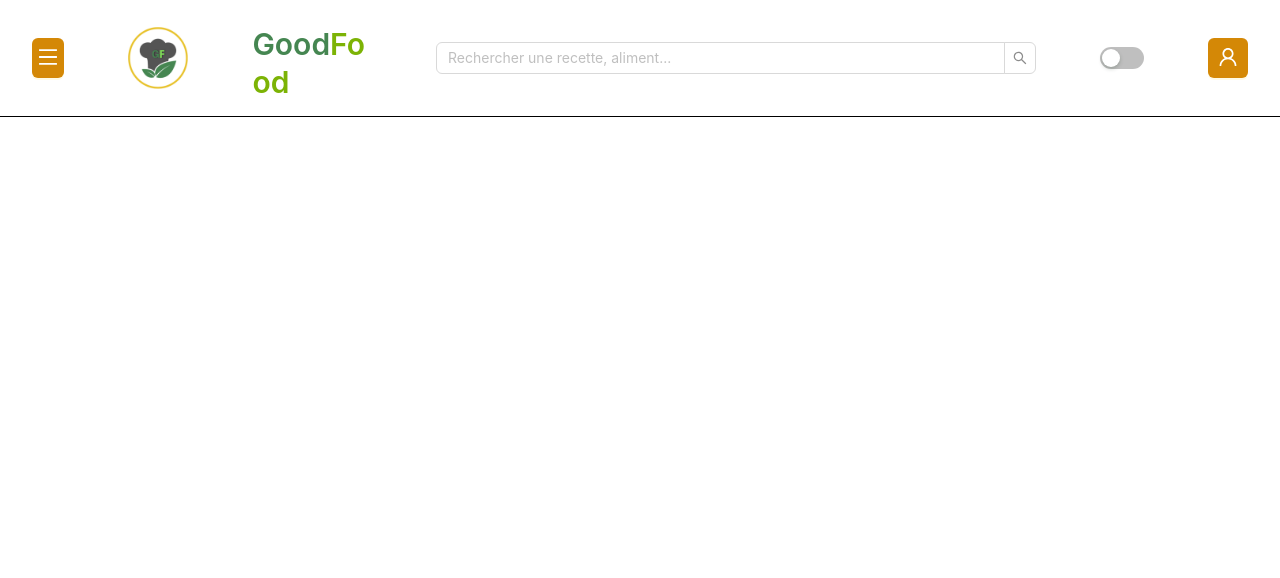
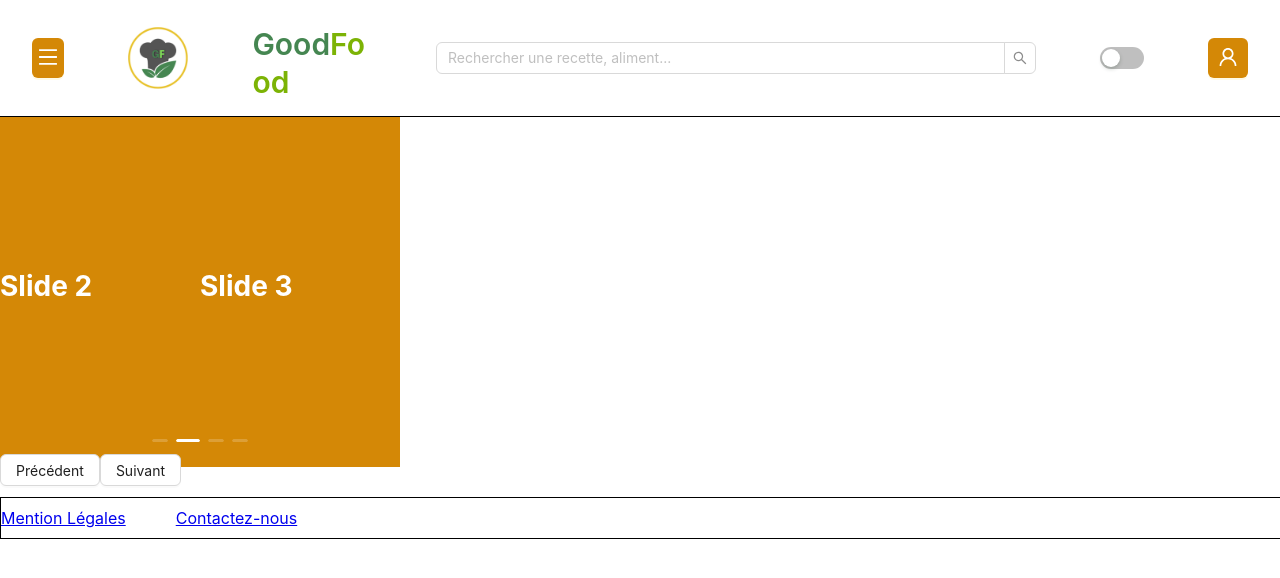
Before and after one commit to Dorian-Guignard/GoodFoodFront, a React (Create React App) app in the folder goodfood/: page / in a window 1280 px wide. Shown: the top 578 px of the page. Built offline with nearby package versions, Linux system fonts and the light colour scheme.

Commit message:
carousel and footer 2

```diff
--- a/goodfood/src/App/App.css
+++ b/goodfood/src/App/App.css
@@ -1,4 +1,5 @@
 .App {
+  height: 100%;
   display: flex;
   flex-direction: column;
   align-items: center;
--- a/goodfood/src/App/App.js
+++ b/goodfood/src/App/App.js
@@ -1,6 +1,8 @@
 
 import { ConfigProvider } from "antd";
 import MenuHeader from "../MenuHeader/MenuHeader";
+import HomeCarousel from "../HomeCarousel/HomeCarousel";
+import Footer from "../Footer/Footer";
 
 
 function App() {
@@ -14,6 +16,9 @@ function App() {
           }}
         >
     <MenuHeader/>
+    <HomeCarousel/>
+    <Footer/>
+
     </ConfigProvider>
   );
 }
--- a/goodfood/src/HomeCarousel/HomeCarousel.css
+++ b/goodfood/src/HomeCarousel/HomeCarousel.css
@@ -2,7 +2,6 @@
 
     width: 400px;
     height: 350px;
-
     background-color: #D48806;
 
 
--- a/goodfood/src/index.css
+++ b/goodfood/src/index.css
@@ -5,6 +5,7 @@ body {
     sans-serif;
   -webkit-font-smoothing: antialiased;
   -moz-osx-font-smoothing: grayscale;
+
 }
 
 code {
--- a/goodfood/src/index.js
+++ b/goodfood/src/index.js
@@ -3,11 +3,14 @@ import ReactDOM from 'react-dom/client';
 import './index.css';
 import App from '../src/App/App';
 import reportWebVitals from './reportWebVitals';
+import { BrowserRouter } from 'react-router-dom';
 
 const root = ReactDOM.createRoot(document.getElementById('root'));
 root.render(
   <React.StrictMode>
+    <BrowserRouter>
     <App />
+    </BrowserRouter>
   </React.StrictMode>
 );
 
```
